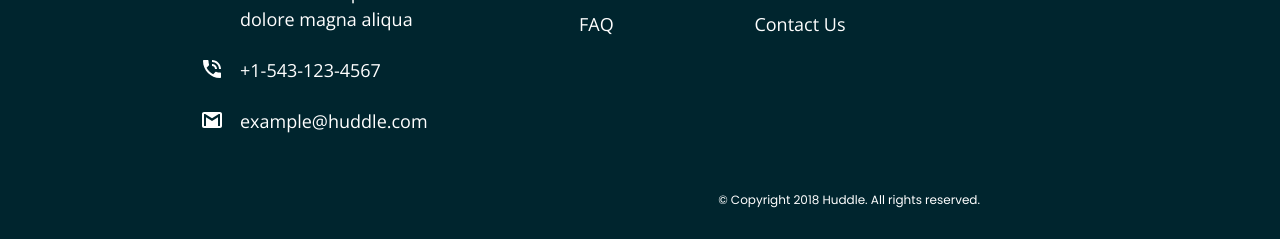
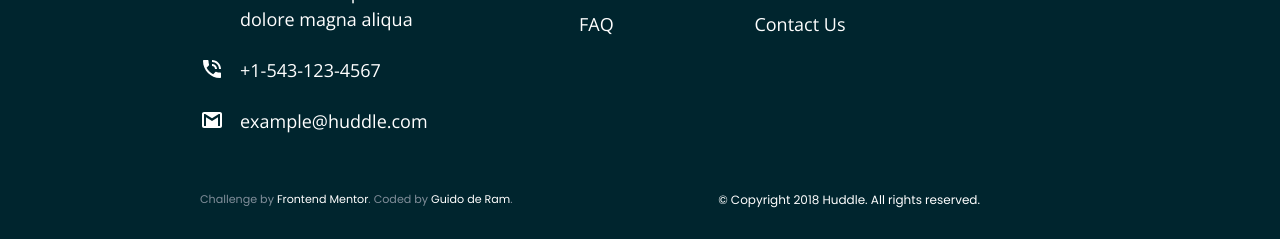
Before and after one commit to guidoderam/frontendmentor-huddle-landing-page-with-alternating-feature-blocks, a website built with webpack: page src/index.html in a window 1280 px wide. Shown: the part 2853-3092 px from the top of the page. Built offline with nearby package versions, Linux system fonts and the light colour scheme.

Commit message:
Updated readme and added the "challenged by" text back to the footer

```diff
--- a/src/index.html
+++ b/src/index.html
@@ -150,10 +150,20 @@
             />
           </div>
         </div>
-
         <span class="copyright"
           >&copy; Copyright 2018 Huddle. All rights reserved.</span
         >
+        <div class="attribution">
+          Challenge by
+          <a href="https://www.frontendmentor.io?ref=challenge" target="_blank"
+            >Frontend Mentor</a
+          >. Coded by
+          <a
+            href="https://github.com/guidoderam/frontendmentor-huddle-landing-page-with-alternating-feature-blocks"
+            target="_blank"
+            >Guido de Ram</a
+          >.
+        </div>
       </div>
     </footer>
   </body>
--- a/src/styles/layout/_footer.scss
+++ b/src/styles/layout/_footer.scss
@@ -36,7 +36,7 @@
 
             @media screen and (min-width: map-get($breakpoints, "large")) {
                 width: 240px;
-                height: 38px
+                height: 38px;
             }
         }
     }
@@ -56,13 +56,13 @@
 
             &::before {
                 position: absolute;
+                left: -40px;
                 content: ' ';
                 background-size: 24px 24px;
                 background-repeat: no-repeat;
                 background-position: center;
                 width: 24px;
                 height: 24px;
-                left: -40px;
             }
 
             &--phone::before {
@@ -85,15 +85,15 @@
     .links {
         margin-bottom: 53px;
 
-        &--first {
-            margin-bottom: 0;
-        }
-
         @media screen and (min-width: map-get($breakpoints, "xl")) {
             display: flex;
             flex-direction: row;
             flex-basis: 316px;
             justify-content: space-between;
+        }
+
+        &--first {
+            margin-bottom: 0;
         }
 
         ul {
@@ -137,4 +137,21 @@
             float: right;
         }
     }
+
+    .attribution {
+        display: block;
+        font-family: Poppins;
+        font-style: normal;
+        font-weight: normal;
+        font-size: 11.1304px;
+        line-height: 17px;
+        color: $gray;
+        margin-top: 20px;
+
+        @media screen and (min-width: map-get($breakpoints, "large")) {
+            float: left;
+            margin: 0;
+
+        }
+    }
 }
```
Also changed, not shown: README.md, 1 other file.
